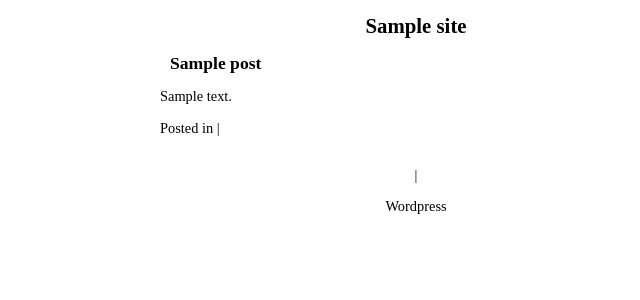
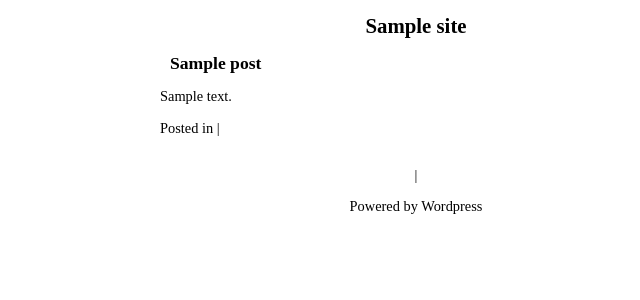
Before and after one commit to otiba/photo-is, a WordPress theme: template index.php in a window 1280 px wide. Shown: the top 300 px of the page, without its empty margins (224-864 px from the left). Run offline with PHP 8.4 and a stand-in for WordPress, Linux system fonts and the light colour scheme; the site name, menu and one post (Sample post) are stand-ins, and other content is empty.

Commit message:
powered by wordpress

```diff
--- a/footer.php
+++ b/footer.php
@@ -1,5 +1,5 @@
 <div id="footer">
-	<p>Wordpress</p>
+	<p>Powered by Wordpress</p>
 </div>
 
 <?php wp_footer(); ?>
```
